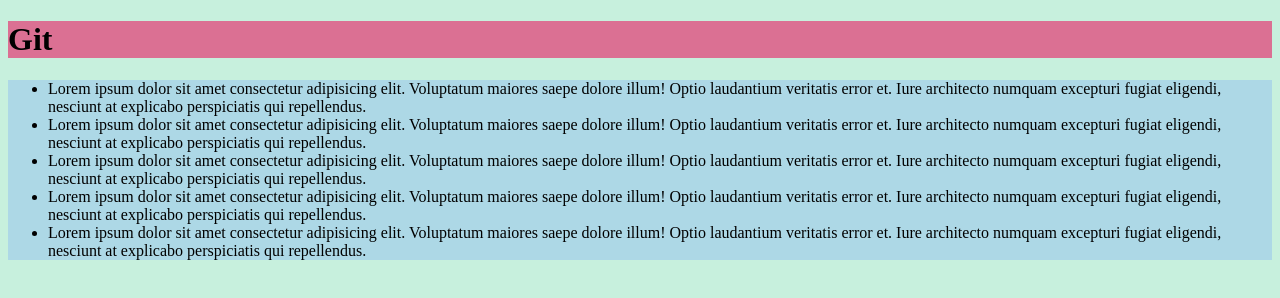
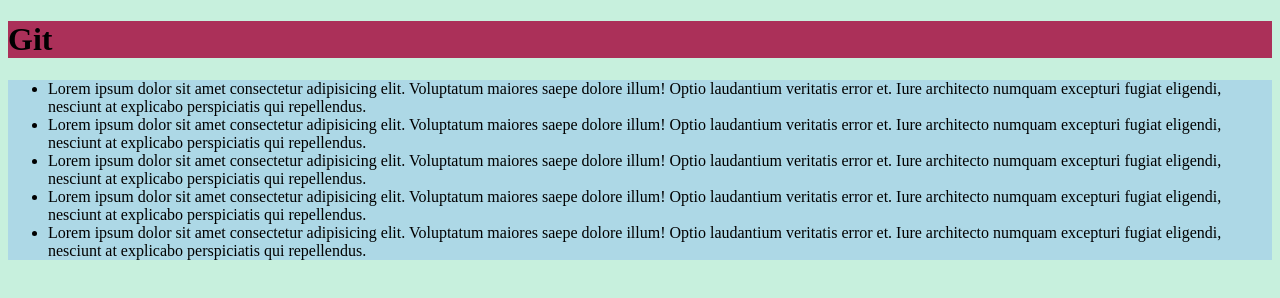
Before and after one commit to Amal-HF/project-001, a plain HTML site: page index.html in a window 1280 px wide. Drawn offline with Linux system fonts and the light colour scheme.

Commit message:
final update

```diff
--- a/style.css
+++ b/style.css
@@ -3,7 +3,7 @@
 }
 
 h1 {
-    background-color: palevioletred;
+    background-color: rgb(171, 48, 89);
 }
 
 ul {
```
